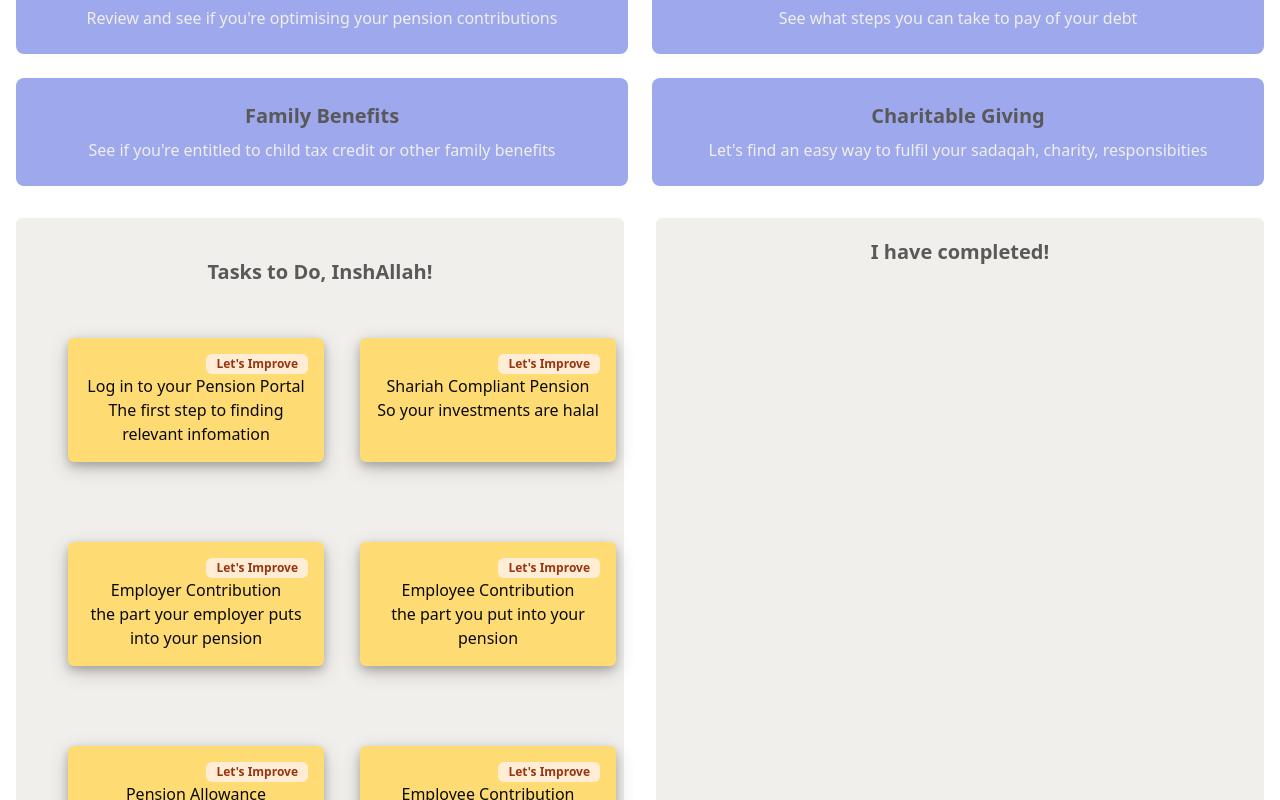
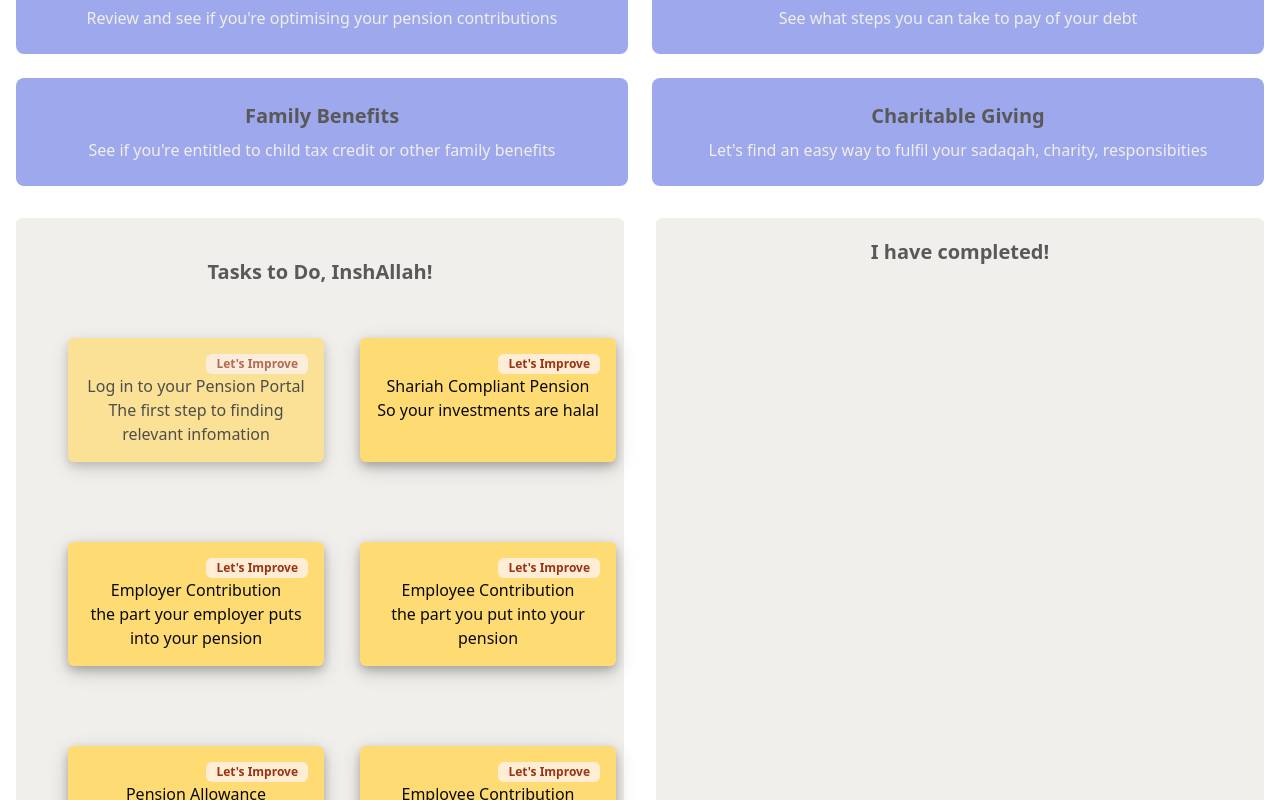
Before and after one commit to Nisa-Invest/demo-repository, a React (Vite) app in the folder nisa-invest/: page /dashboard in a window 1280 px wide. In both pictures the pointer is over the element 196 px from the left and 1076 px from the top of the page. Shown: the part 676-1476 px from the top of the page. Built offline with nearby package versions, Linux system fonts and the light colour scheme.

Commit message:
added on hover to widget

```diff
--- a/nisa-invest/src/components/DashboardComponents/dashboard.module.css
+++ b/nisa-invest/src/components/DashboardComponents/dashboard.module.css
@@ -26,6 +26,10 @@
   overflow: hidden;
   position:relative;
   cursor:grabbing;
+}
+
+.widget:hover{
+  opacity: 0.7;
 }
 
 .widget:active {
```
